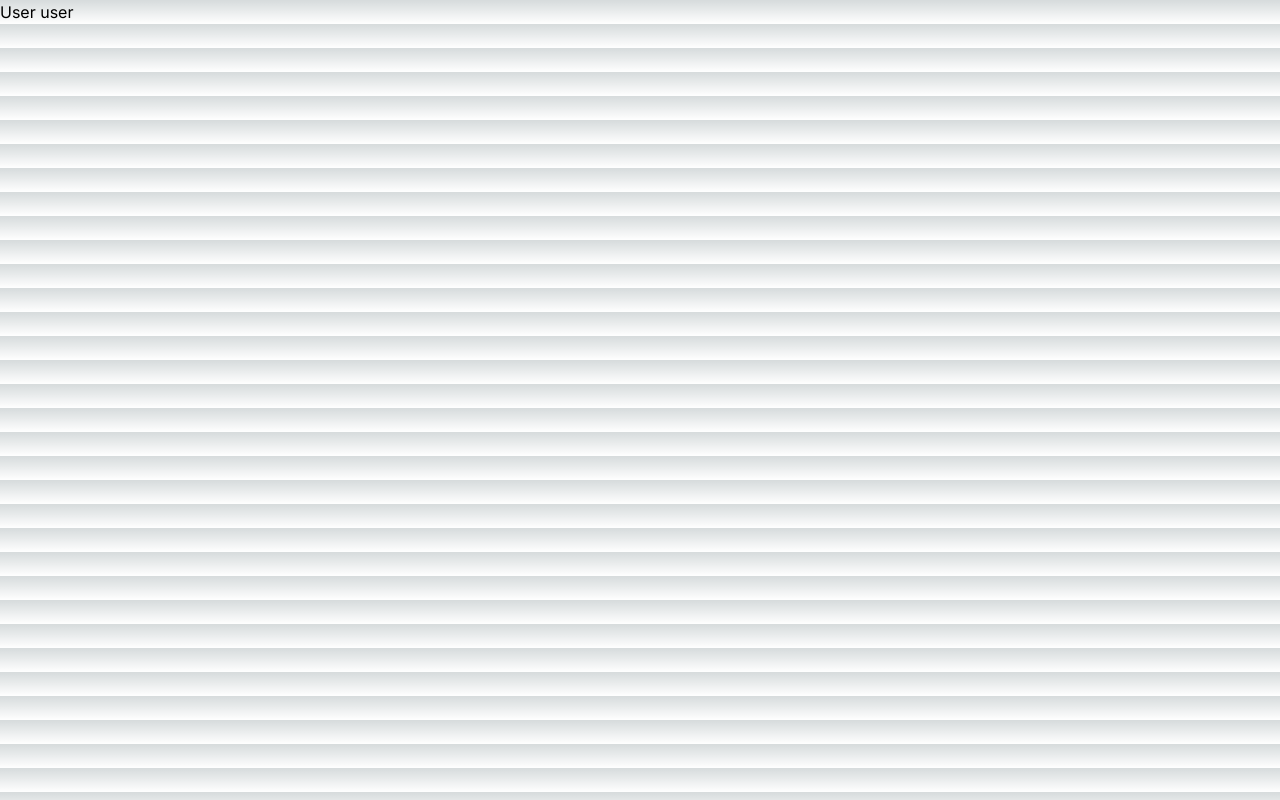
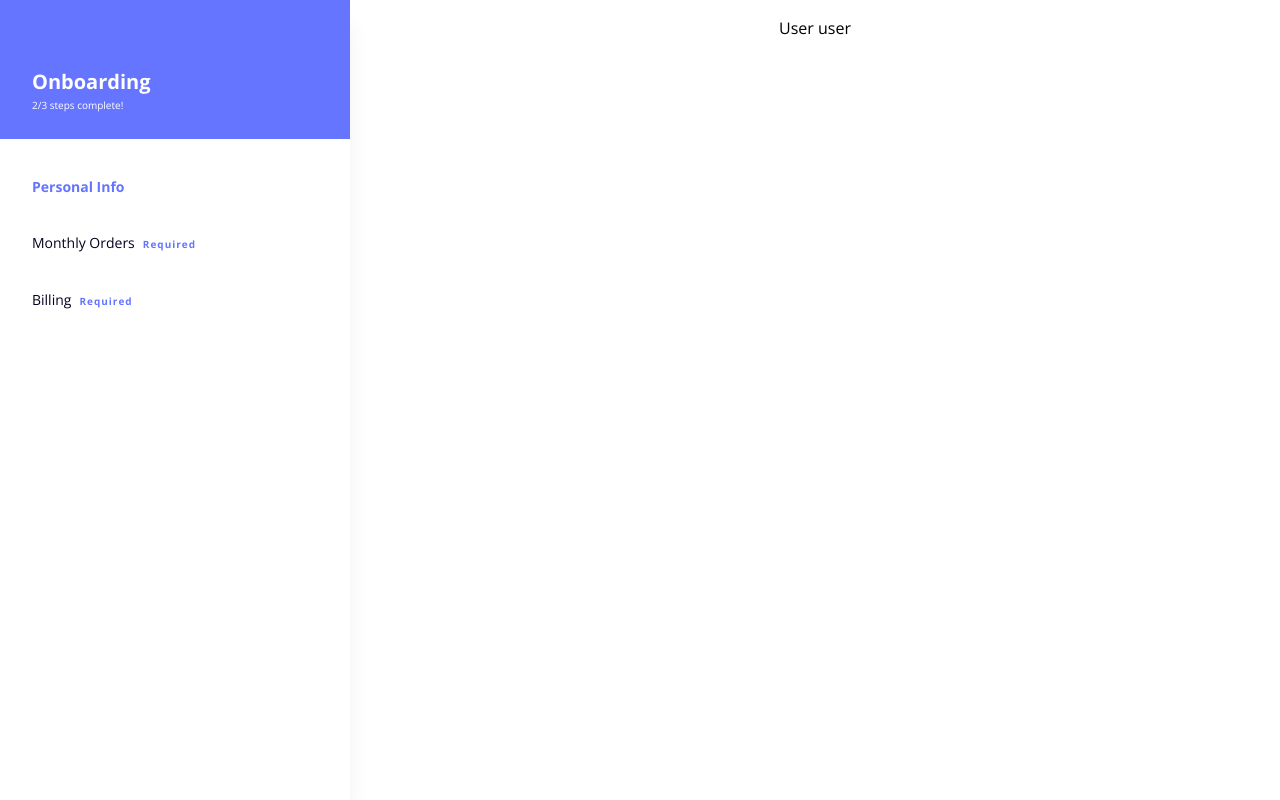
Before and after one commit to larrycustodio/shipinsure-onboarding-demo, a Next.js app: page /onboarding/user-profile in a window 1280 px wide. Built offline with nearby package versions, Linux system fonts and the light colour scheme.

Commit message:
feat: build navbar & base colors config

```diff
--- a/app/globals.css
+++ b/app/globals.css
@@ -3,25 +3,10 @@
 @tailwind utilities;
 
 :root {
-  --foreground-rgb: 0, 0, 0;
-  --background-start-rgb: 214, 219, 220;
-  --background-end-rgb: 255, 255, 255;
-}
-
-@media (prefers-color-scheme: dark) {
-  :root {
-    --foreground-rgb: 255, 255, 255;
-    --background-start-rgb: 0, 0, 0;
-    --background-end-rgb: 0, 0, 0;
-  }
+  --font-main: #06001e;
 }
 
 body {
+  font: "Open Sans", Helvetica, Arial, sans-serif;
   color: rgb(var(--foreground-rgb));
-  background: linear-gradient(
-      to bottom,
-      transparent,
-      rgb(var(--background-end-rgb))
-    )
-    rgb(var(--background-start-rgb));
 }
--- a/app/layout.tsx
+++ b/app/layout.tsx
@@ -1,8 +1,9 @@
 import type { Metadata } from "next";
-import { Inter } from "next/font/google";
+import { Open_Sans } from "next/font/google";
+import Navbar from "@/components/navbar";
 import "./globals.css";
 
-const inter = Inter({ subsets: ["latin"] });
+const inter = Open_Sans({ subsets: ["latin"] });
 
 export const metadata: Metadata = {
   title: "ShipInsure Onboarding",
@@ -16,7 +17,12 @@ export default function RootLayout({
 }) {
   return (
     <html lang="en">
-      <body className={inter.className}>{children}</body>
+      <body
+        className={`${inter.className} h-screen grid grid-rows-layout lg:grid-rows-none lg:grid-cols-layout`}
+      >
+        <Navbar />
+        <main className="text-center p-4">{children}</main>
+      </body>
     </html>
   );
 }
--- a/app/onboarding/billing/page.tsx
+++ b/app/onboarding/billing/page.tsx
@@ -1,5 +1,3 @@
-import Image from "next/image";
-
 export default function StoreProfile() {
-  return <main>Billing billing</main>;
+  return <section>Billing billing</section>;
 }
--- a/app/onboarding/store-profile/page.tsx
+++ b/app/onboarding/store-profile/page.tsx
@@ -1,5 +1,5 @@
 import Image from "next/image";
 
 export default function StoreProfile() {
-  return <main>Store Store</main>;
+  return <section>Store Store</section>;
 }
--- a/app/onboarding/user-profile/page.tsx
+++ b/app/onboarding/user-profile/page.tsx
@@ -1,5 +1,5 @@
 import Image from "next/image";
 
 export default function UserProfile() {
-  return <main>User user</main>;
+  return <section>User user</section>;
 }
--- a/app/page.tsx
+++ b/app/page.tsx
@@ -28,7 +28,7 @@ export default function Home() {
         </div>
       </div>
 
-      <div className="relative flex place-items-center before:absolute before:h-[300px] before:w-[480px] before:-translate-x-1/2 before:rounded-full before:bg-gradient-radial before:from-white before:to-transparent before:blur-2xl before:content-[''] after:absolute after:-z-20 after:h-[180px] after:w-[240px] after:translate-x-1/3 after:bg-gradient-conic after:from-sky-200 after:via-blue-200 after:blur-2xl after:content-[''] before:dark:bg-gradient-to-br before:dark:from-transparent before:dark:to-blue-700 before:dark:opacity-10 after:dark:from-sky-900 after:dark:via-[#0141ff] after:dark:opacity-40 before:lg:h-[360px] z-[-1]">
+      <div className="relative flex place-items-center before:absolute before:h-[300px] before:w-[480px] before:-translate-x-1/2 before:rounded-full before:from-white before:to-transparent before:blur-2xl before:content-[''] after:absolute after:-z-20 after:h-[180px] after:w-[240px] after:translate-x-1/3 after:from-sky-200 after:via-blue-200 after:blur-2xl after:content-[''] before:dark:bg-gradient-to-br before:dark:from-transparent before:dark:to-blue-700 before:dark:opacity-10 after:dark:from-sky-900 after:dark:via-[#0141ff] after:dark:opacity-40 before:lg:h-[360px] z-[-1]">
         <Image
           className="relative dark:drop-shadow-[0_0_0.3rem_#ffffff70] dark:invert"
           src="/next.svg"
@@ -64,7 +64,7 @@ export default function Home() {
           rel="noopener noreferrer"
         >
           <h2 className={`mb-3 text-2xl font-semibold`}>
-            Learn&nbsp;
+            Learn{" "}
             <span className="inline-block transition-transform group-hover:translate-x-1 motion-reduce:transform-none">
               -&gt;
             </span>
--- /dev/null
+++ b/components/navbar.tsx
@@ -0,0 +1,53 @@
+"use client";
+
+import Link from "next/link";
+import { usePathname } from "next/navigation";
+
+export default function Navbar() {
+  const pathname = usePathname();
+
+  const navList = [
+    {
+      label: "Personal Info",
+      href: "/onboarding/user-profile",
+      isRequired: false,
+    },
+    {
+      label: "Monthly Orders",
+      href: "/onboarding/store-profile",
+      isRequired: true,
+    },
+    { label: "Billing", href: "/onboarding/billing", isRequired: true },
+  ];
+
+  return (
+    <nav className="lg:shadow-nav">
+      <div className="bg-calming-breeze-tint-0 pt-[39px] pb-[19px] px-4 text-white lg:px-8 lg:pt-[70px] lg:pb-[27px]">
+        <div className="text-xl leading-6	mb-1 font-bold">Onboarding</div>
+        <div className="text-2xs leading-3.5">2/3 steps complete!</div>
+      </div>
+
+      <ul className="hidden lg:flex flex-col gap-10 px-8 py-10">
+        {navList.map(({ href, label, isRequired }) => (
+          <li
+            key={href}
+            className={`${
+              pathname === href
+                ? "text-utility-purple font-bold"
+                : "text-neutral-midnight-0"
+            } text-sm leading-4`}
+          >
+            <Link href={href}>
+              {label}
+              {isRequired && (
+                <span className="text-2xs text-utility-purple leading-4 tracking-widest font-bold ml-2">
+                  Required
+                </span>
+              )}
+            </Link>
+          </li>
+        ))}
+      </ul>
+    </nav>
+  );
+}
--- a/tailwind.config.ts
+++ b/tailwind.config.ts
@@ -8,10 +8,35 @@ const config: Config = {
   ],
   theme: {
     extend: {
-      backgroundImage: {
-        "gradient-radial": "radial-gradient(var(--tw-gradient-stops))",
-        "gradient-conic":
-          "conic-gradient(from 180deg at 50% 50%, var(--tw-gradient-stops))",
+      colors: {
+        gray10: "#1A1A1A",
+        "utility-purple": "#6675FF",
+        "neutral-midnight": {
+          0: "#06001E",
+          1: "#06001E99",
+          2: "#06001EBF",
+        },
+        "calming-breeze": {
+          "tint-0": "#6675FF",
+          "tint-1": "#8591FF",
+          "tint-2": "#A3ACFF",
+        },
+        slate: "#3D5781",
+      },
+      fontSize: {
+        "2xs": ".625rem", // 10px
+      },
+      lineHeight: {
+        "3.5": "0.875rem", // 14px
+      },
+      boxShadow: {
+        nav: "0px 20px 24px -4px rgba(0, 0, 0, 0.08)",
+      },
+      gridTemplateRows: {
+        layout: "100px auto",
+      },
+      gridTemplateColumns: {
+        layout: "350px auto",
       },
     },
   },
```
Also changed, not shown: components/testimonial.tsx (added).
